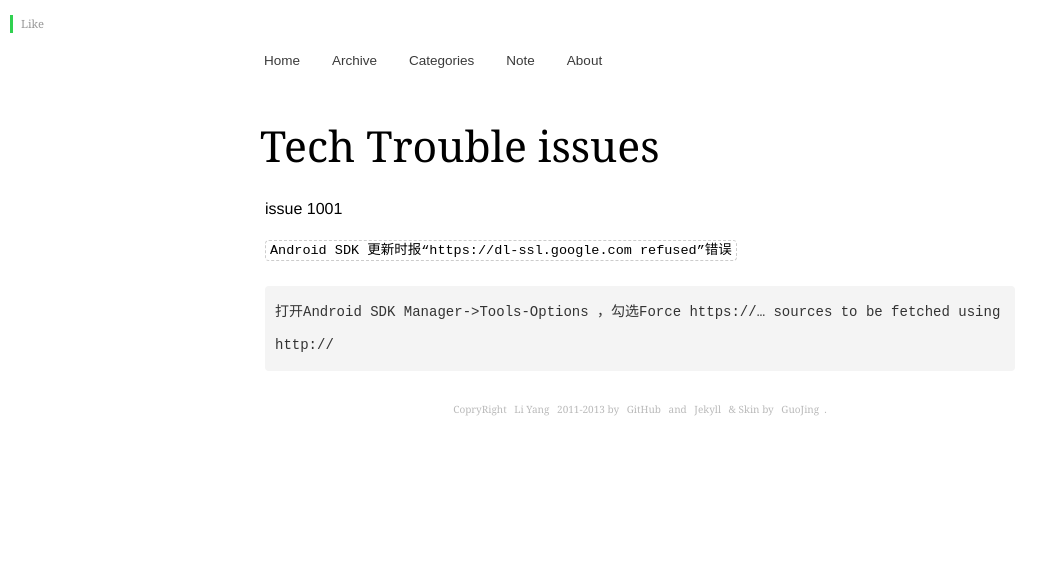
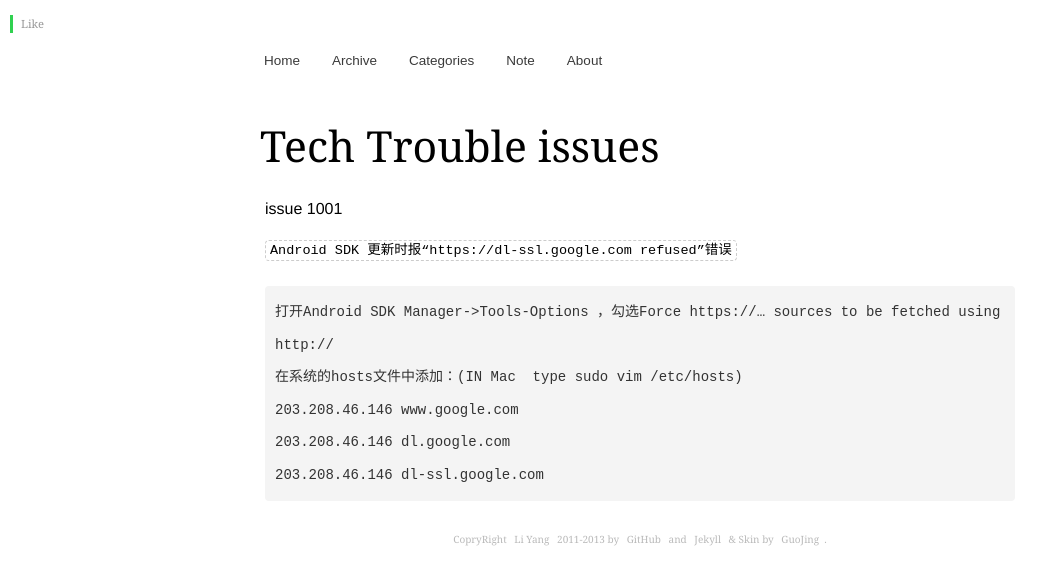
Before and after one commit to leeon/leeon.github.com, a Jekyll site: the page built from note/tips/tec.md, in a window 1280 px wide. Shown: the top 585 px of the page, without its empty margins (0-1053 px from the left). Built offline with Jekyll 4.4.1, drawn with Linux system fonts in a browser that asks for light colours; Markdown is read by kramdown in place of the engine named in the settings; comment, search, counter and statistics services are not loaded.

Commit message:
+add js note +edit about page

```diff
--- a/_config.yml
+++ b/_config.yml
@@ -1,3 +1,4 @@
+
 auto:	          true
 
 markdown:         rdiscount
@@ -12,7 +13,7 @@ author:
     name:         LiYang
     twitter:      twitter.com/realliyang
     key:          octobershiner
-description:      "HomePage"
+description:      ""
 copyright:        "CopryRight LiYang 2012-2012 by GitHub and Jekyll"
 headdesc:         "Liyang的博客，记录每一刻"
 headkeys:         "李阳,思考,读书,计算机,经济,摄影,音乐,写作"
--- a/_layouts/default.html
+++ b/_layouts/default.html
@@ -1,7 +1,7 @@
 <!DOCTYPE HTML>
 <html>
 <head>
-  <title>{{ site.title }}|{{ site.description }}</title>
+  <title>{{ site.title }} {{ site.description }}</title>
   {% include header.html %}
   <meta content="{{ site.headdesc }}" name="description"/>
   <meta content="{{ site.headkeys }}" name="keywords"/>
--- a/note/tips/tec.md
+++ b/note/tips/tec.md
@@ -9,3 +9,7 @@ group: tips
 `Android SDK 更新时报“https://dl-ssl.google.com refused”错误`
 
     打开Android SDK Manager->Tools-Options ，勾选Force https://… sources to be fetched using http://
+    在系统的hosts文件中添加：(IN Mac  type sudo vim /etc/hosts)
+    203.208.46.146 www.google.com
+    203.208.46.146 dl.google.com
+    203.208.46.146 dl-ssl.google.com
```
Also changed, not shown: about/index.md (+3 -3 lines), categories/index.md (+1 -1 lines), note/language/javascript.md (+60 -1 lines).
